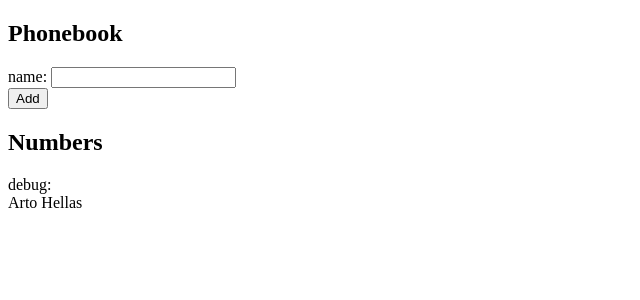
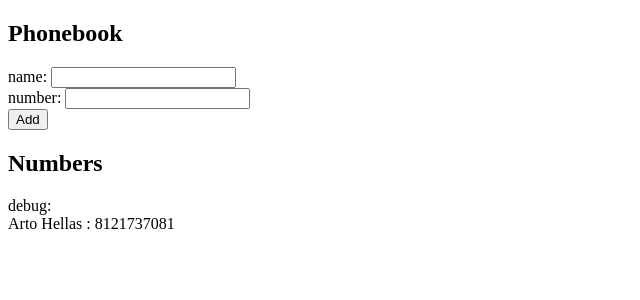
Before and after one commit to JaelAguilar/Full-Stack-Open, a React (Create React App) app in the folder part2/phonebook/: page / in a window 1280 px wide. Shown: the top 300 px of the page, without its empty margins (0-640 px from the left). Built offline with nearby package versions, Linux system fonts and the light colour scheme.

Commit message:
Now user can add numbers

```diff
--- a/part2/phonebook/src/App.js
+++ b/part2/phonebook/src/App.js
@@ -4,15 +4,20 @@ const App = () => {
   const [persons, setPersons] = useState([
     {
       name: 'Arto Hellas',
+      number: 8121737081,
       key:0,
     }
   ])
 
   const [newName, setNewName] = useState('')
+  const [newNumber, setNewNumber]=useState('')
 
   const handleNewName = (event) => {
-    console.log(event.target.value)
   setNewName(event.target.value)
+  }
+
+  const handleNewNumber = (event) => {
+    setNewNumber(event.target.value)
   }
 
   const addPerson = (event) => {
@@ -24,10 +29,12 @@ const App = () => {
       console.log("submit", newName)
       const personObject = {
         name: newName,
+        number: newNumber,
         key: persons.length + 1,
       }
       setPersons(persons.concat(personObject))
       setNewName("")
+      setNewNumber('')
     }
     }
 
@@ -37,15 +44,24 @@ const App = () => {
       <h2>Phonebook</h2>
       <form>
         <div>
-          name: <input value={newName} onChange={handleNewName}/>
+          name: <input value={newName} onChange={handleNewName} />
         </div>
         <div>
-          <button type="submit" onClick={addPerson}>Add</button>
+          number: <input value={newNumber} onChange={handleNewNumber} />
+        </div>
+        <div>
+          <button type="submit" onClick={addPerson}>
+            Add
+          </button>
         </div>
       </form>
       <h2>Numbers</h2>
       <div>debug: {newName}</div>
-      <div>{persons.map(person => <div key={person.key}>{person.name}</div>)}</div>
+      <div>
+        {persons.map((person) => (
+          <div key={person.key}>{person.name} : { person.number}</div>
+        ))}
+      </div>
     </div>
   )
 }
```
